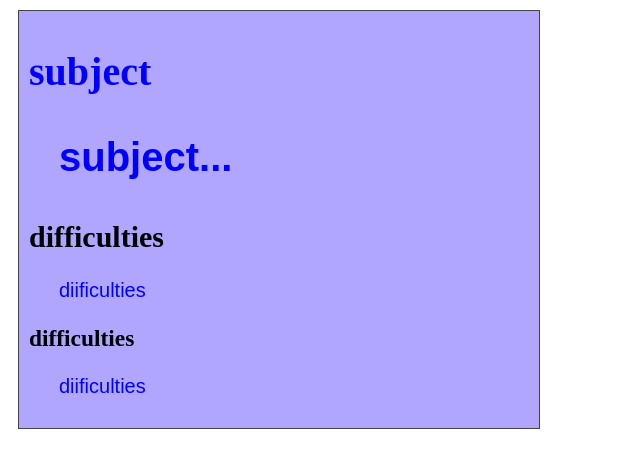
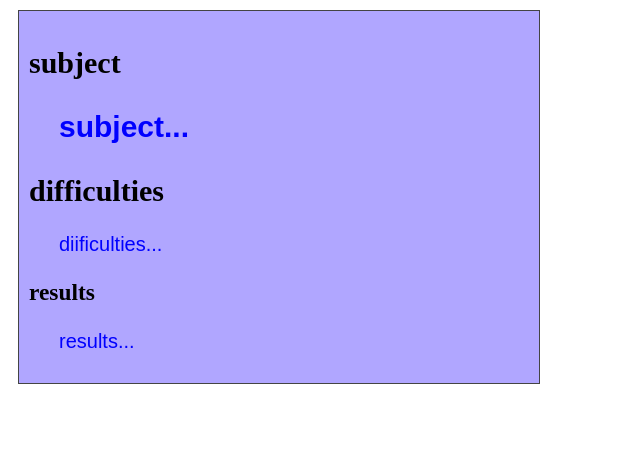
Before and after one commit to elippinc/art101, a plain HTML site: page lab3/index.html in a window 1280 px wide. Shown: the whole page, without its empty margins (0-640 px from the left). Drawn offline with Linux system fonts and the light colour scheme.

Commit message:
Update index.html

```diff
--- a/lab3/index.html
+++ b/lab3/index.html
@@ -7,12 +7,12 @@
 </head>
 <body>
 	<div id="content">
-		<h1>subject<h1>
+		<h2>subject<h2>
 			<p>subject...</p>
 		<h2>difficulties</h2>
-			<p>diificulties</p>
-		<h3>difficulties</h3>
-			<p>diificulties</p>
+			<p>diificulties...</p>
+		<h3>results</h3>
+			<p>results...</p>
 	<div>
 </body>
 </html>
```
